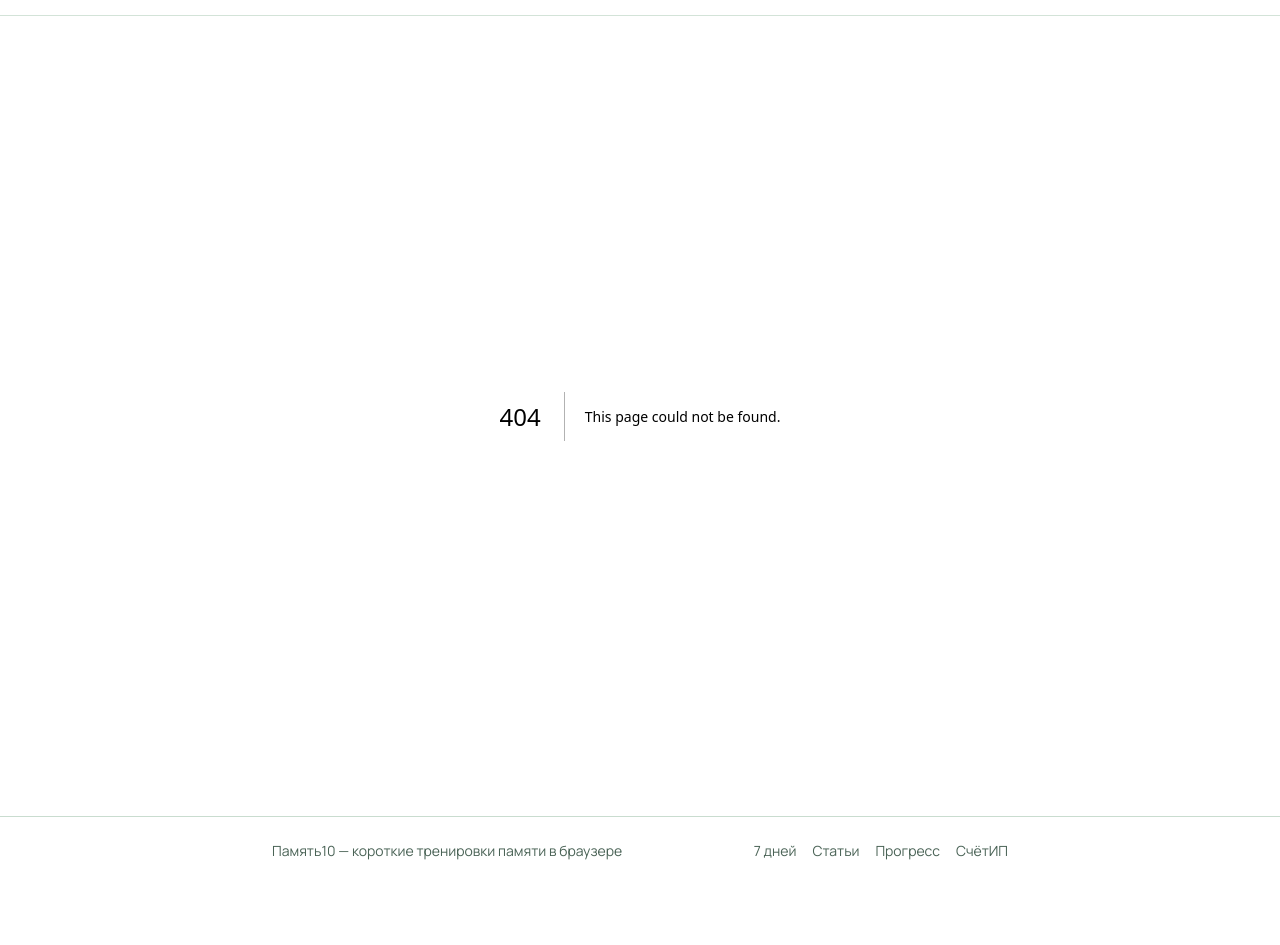
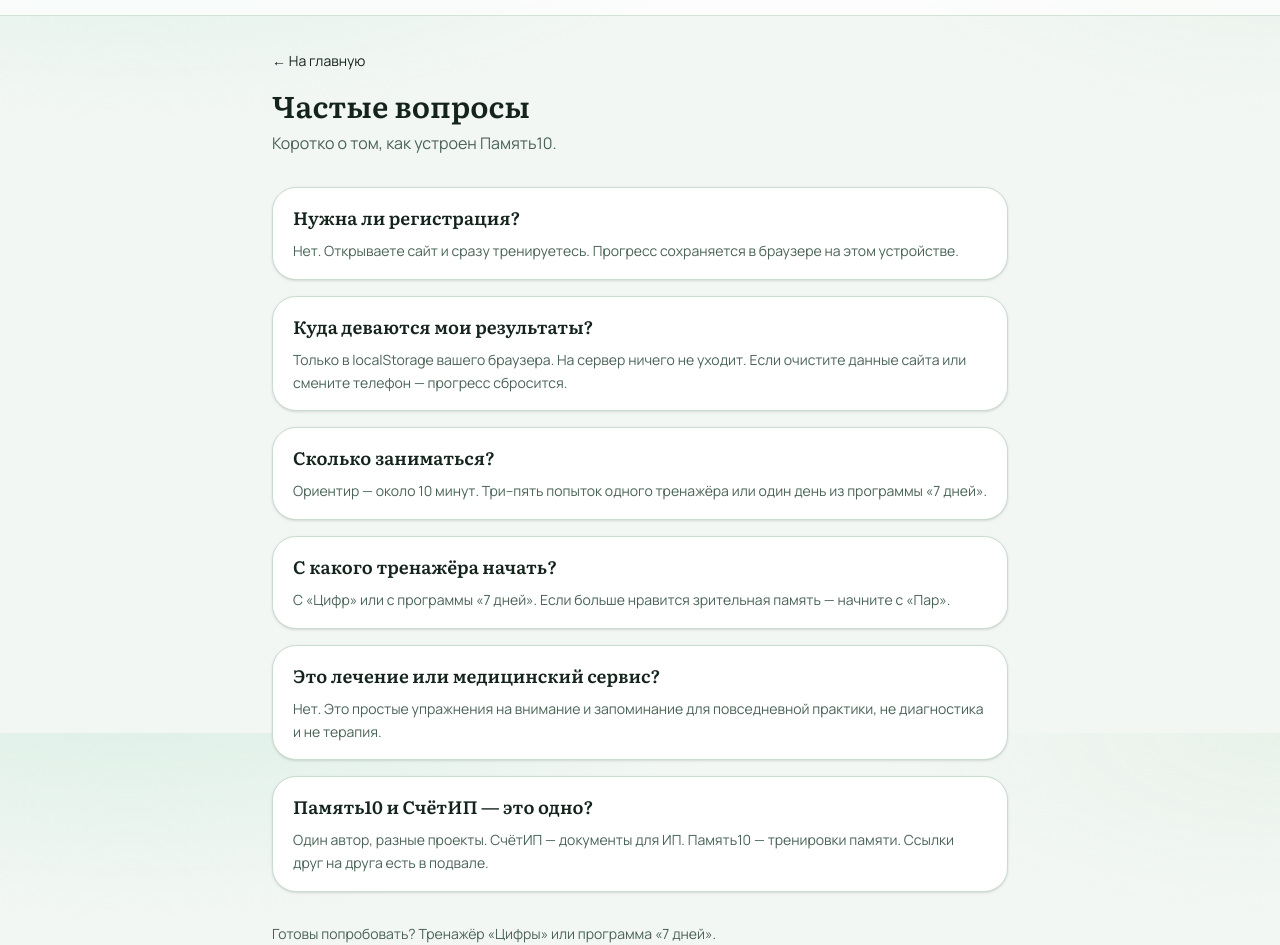
Before and after one commit to thesuperfatal/pamyat10, a Next.js app: page /faq in a window 1280 px wide. Before the commit this address had no page. Shown: the part 67-1012 px from the top of the page. Before the commit the page ends 952 px from the top, so only its background shows below. Built offline with nearby package versions, Linux system fonts and the light colour scheme.

Commit message:
Add Metrika, FAQ page, and pairs day in 7-day program.
Co-authored-by: Cursor <cursoragent@cursor.com>

```diff
--- /dev/null
+++ b/app/faq/page.tsx
@@ -0,0 +1,49 @@
+import type { Metadata } from "next";
+import Link from "next/link";
+import { FAQ_ITEMS } from "@/lib/faq";
+
+export const metadata: Metadata = {
+  title: "Частые вопросы",
+  description:
+    "Регистрация, сохранение прогресса, с чего начать и чем Память10 отличается от СчётИП.",
+};
+
+export default function FaqPage() {
+  return (
+    <div className="mx-auto max-w-3xl px-4 py-8">
+      <Link href="/" className="mb-4 inline-block text-sm text-[var(--muted)] hover:text-[var(--accent)]">
+        ← На главную
+      </Link>
+      <h1 className="font-[family-name:var(--font-display)] text-3xl font-semibold">
+        Частые вопросы
+      </h1>
+      <p className="mt-2 text-[var(--muted)]">Коротко о том, как устроен Память10.</p>
+
+      <dl className="mt-8 space-y-4">
+        {FAQ_ITEMS.map((item) => (
+          <div
+            key={item.q}
+            className="rounded-3xl border border-[var(--line)] bg-white px-5 py-4 shadow-sm"
+          >
+            <dt className="font-[family-name:var(--font-display)] text-lg font-semibold">
+              {item.q}
+            </dt>
+            <dd className="mt-2 text-sm leading-relaxed text-[var(--muted)]">{item.a}</dd>
+          </div>
+        ))}
+      </dl>
+
+      <p className="mt-8 text-sm text-[var(--muted)]">
+        Готовы попробовать?{" "}
+        <Link href="/trainers/numbers/" className="text-[var(--accent)] hover:underline">
+          Тренажёр «Цифры»
+        </Link>{" "}
+        или{" "}
+        <Link href="/program/" className="text-[var(--accent)] hover:underline">
+          программа «7 дней»
+        </Link>
+        .
+      </p>
+    </div>
+  );
+}
--- a/app/layout.tsx
+++ b/app/layout.tsx
@@ -1,6 +1,7 @@
 import type { Metadata } from "next";
 import SiteFooter from "@/components/SiteFooter";
 import SiteHeader from "@/components/SiteHeader";
+import YandexMetrika from "@/components/YandexMetrika";
 import { SITE_NAME, SITE_URL } from "@/lib/site";
 import "./globals.css";
 
@@ -11,7 +12,7 @@ export const metadata: Metadata = {
     template: `%s | ${SITE_NAME}`,
   },
   description:
-    "Бесплатные тренажёры памяти в браузере: цифры, слова и порядок. 10 минут в день, без регистрации.",
+    "Бесплатные тренажёры памяти в браузере: цифры, слова, порядок и пары. 10 минут в день, без регистрации.",
   alternates: { canonical: "/" },
   openGraph: {
     type: "website",
@@ -40,6 +41,7 @@ export default function RootLayout({
         />
       </head>
       <body className="flex min-h-full flex-col text-[var(--ink)]">
+        <YandexMetrika />
         <SiteHeader />
         <main className="flex-1">{children}</main>
         <SiteFooter />
--- a/app/sitemap.ts
+++ b/app/sitemap.ts
@@ -16,6 +16,7 @@ export default function sitemap(): MetadataRoute.Sitemap {
     "/program/",
     "/stats/",
     "/articles/",
+    "/faq/",
     "/trainers/numbers/",
     "/trainers/words/",
     "/trainers/order/",
--- a/components/SiteFooter.tsx
+++ b/components/SiteFooter.tsx
@@ -15,6 +15,9 @@ export default function SiteFooter() {
           <Link href="/articles/" className="hover:text-[var(--accent)]">
             Статьи
           </Link>
+          <Link href="/faq/" className="hover:text-[var(--accent)]">
+            FAQ
+          </Link>
           <Link href="/stats/" className="hover:text-[var(--accent)]">
             Прогресс
           </Link>
--- a/components/SiteHeader.tsx
+++ b/components/SiteHeader.tsx
@@ -23,6 +23,9 @@ export default function SiteHeader() {
           <Link href="/articles/" className="hover:text-[var(--accent)]">
             Статьи
           </Link>
+          <Link href="/faq/" className="hover:text-[var(--accent)]">
+            FAQ
+          </Link>
           <Link href="/stats/" className="hover:text-[var(--accent)]">
             Прогресс
           </Link>
--- /dev/null
+++ b/components/YandexMetrika.tsx
@@ -0,0 +1,36 @@
+import Script from "next/script";
+
+/** Тот же счётчик, что у СчётИП — в отчётах фильтр по URL /memory/ */
+const METRIKA_ID = 110849830;
+
+export default function YandexMetrika() {
+  return (
+    <>
+      <Script id="yandex-metrika" strategy="afterInteractive">{`
+        (function(m,e,t,r,i,k,a){
+          m[i]=m[i]||function(){(m[i].a=m[i].a||[]).push(arguments)};
+          m[i].l=1*new Date();
+          for (var j = 0; j < document.scripts.length; j++) {if (document.scripts[j].src === r) { return; }}
+          k=e.createElement(t),a=e.getElementsByTagName(t)[0],k.async=1,k.src=r,a.parentNode.insertBefore(k,a)
+        })(window, document,'script','https://mc.yandex.ru/metrika/tag.js?id=${METRIKA_ID}', 'ym');
+        ym(${METRIKA_ID}, 'init', {
+          ssr:true,
+          webvisor:true,
+          clickmap:true,
+          accurateTrackBounce:true,
+          trackLinks:true
+        });
+      `}</Script>
+      <noscript>
+        <div>
+          {/* eslint-disable-next-line @next/next/no-img-element */}
+          <img
+            src={`https://mc.yandex.ru/watch/${METRIKA_ID}`}
+            style={{ position: "absolute", left: "-9999px" }}
+            alt=""
+          />
+        </div>
+      </noscript>
+    </>
+  );
+}
--- /dev/null
+++ b/lib/faq.ts
@@ -0,0 +1,31 @@
+export interface FaqItem {
+  q: string;
+  a: string;
+}
+
+export const FAQ_ITEMS: FaqItem[] = [
+  {
+    q: "Нужна ли регистрация?",
+    a: "Нет. Открываете сайт и сразу тренируетесь. Прогресс сохраняется в браузере на этом устройстве.",
+  },
+  {
+    q: "Куда деваются мои результаты?",
+    a: "Только в localStorage вашего браузера. На сервер ничего не уходит. Если очистите данные сайта или смените телефон — прогресс сбросится.",
+  },
+  {
+    q: "Сколько заниматься?",
+    a: "Ориентир — около 10 минут. Три–пять попыток одного тренажёра или один день из программы «7 дней».",
+  },
+  {
+    q: "С какого тренажёра начать?",
+    a: "С «Цифр» или с программы «7 дней». Если больше нравится зрительная память — начните с «Пар».",
+  },
+  {
+    q: "Это лечение или медицинский сервис?",
+    a: "Нет. Это простые упражнения на внимание и запоминание для повседневной практики, не диагностика и не терапия.",
+  },
+  {
+    q: "Память10 и СчётИП — это одно?",
+    a: "Один автор, разные проекты. СчётИП — документы для ИП. Память10 — тренировки памяти. Ссылки друг на друга есть в подвале.",
+  },
+];
--- a/lib/sevenDay.ts
+++ b/lib/sevenDay.ts
@@ -2,7 +2,7 @@ export interface DayPlan {
   day: number;
   title: string;
   focus: string;
-  trainer: "numbers" | "words" | "order";
+  trainer: "numbers" | "words" | "order" | "pairs";
   rounds: number;
   tip: string;
 }
@@ -43,6 +43,14 @@ export const SEVEN_DAY_PLAN: DayPlan[] = [
   },
   {
     day: 5,
+    title: "Карточки «Пары»",
+    focus: "Найти одинаковые карточки без лишних ходов",
+    trainer: "pairs",
+    rounds: 2,
+    tip: "Сначала пробегите глазами крайние карточки — края запоминаются легче центра.",
+  },
+  {
+    day: 6,
     title: "Слова точнее",
     focus: "Отметить нужные слова среди похожих",
     trainer: "words",
@@ -50,17 +58,9 @@ export const SEVEN_DAY_PLAN: DayPlan[] = [
     tip: "Сначала запомните количество слов, потом сами слова.",
   },
   {
-    day: 6,
-    title: "Порядок под нагрузкой",
-    focus: "Больше символов в той же схеме",
-    trainer: "order",
-    rounds: 4,
-    tip: "Дайте названия символам: «ель, лодка, ключ» — и повторите цепочку.",
-  },
-  {
     day: 7,
-    title: "Смешанный финиш",
-    focus: "Цифры — закрепить результат недели",
+    title: "Финиш недели",
+    focus: "Цифры — закрепить результат",
     trainer: "numbers",
     rounds: 5,
     tip: "Не гонитесь за рекордом: стабильность важнее пика.",
--- a/lib/sevenDayProgress.ts
+++ b/lib/sevenDayProgress.ts
@@ -62,6 +62,6 @@ export function nextOpenDay(completed: number[]): number | null {
   return null;
 }
 
-export function trainerHref(trainer: "numbers" | "words" | "order"): string {
+export function trainerHref(trainer: "numbers" | "words" | "order" | "pairs"): string {
   return `/trainers/${trainer}/`;
 }
```
